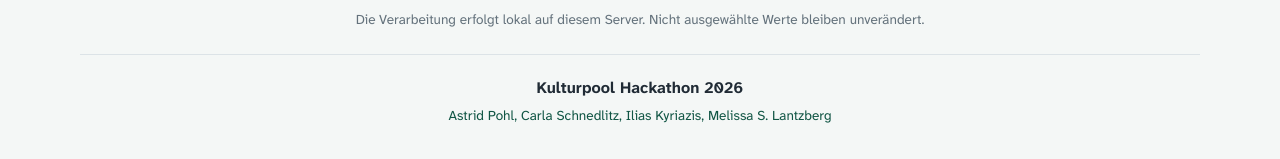
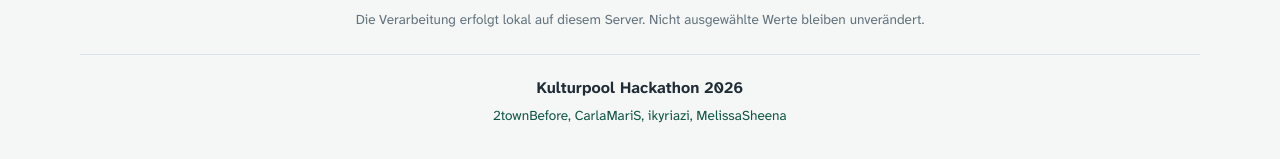
Before and after one commit to CMSonb/PoolTool, a Flask app: page / in a window 1280 px wide. Shown: the part 698-857 px from the top of the page. Run offline with Flask 3, Linux system fonts and the light colour scheme; some libraries are stand-ins or nearby versions.

Commit message:
Adding documentation details

```diff
--- a/interface/templates/index.html
+++ b/interface/templates/index.html
@@ -116,7 +116,7 @@
     <p>Die Verarbeitung erfolgt lokal auf diesem Server. Nicht ausgewählte Werte bleiben unverändert.</p>
     <section class="credits" aria-labelledby="credits-heading">
       <h2 id="credits-heading">Kulturpool Hackathon 2026</h2>
-      <p class="credits-names">Astrid Pohl, Carla Schnedlitz, Ilias Kyriazis, Melissa S. Lantzberg</p>
+      <p class="credits-names">2townBefore, CarlaMariS, ikyriazi, MelissaSheena</p>
     </section>
   </footer>
 </body>
```
Also changed, not shown: README.md, title.png (added).
